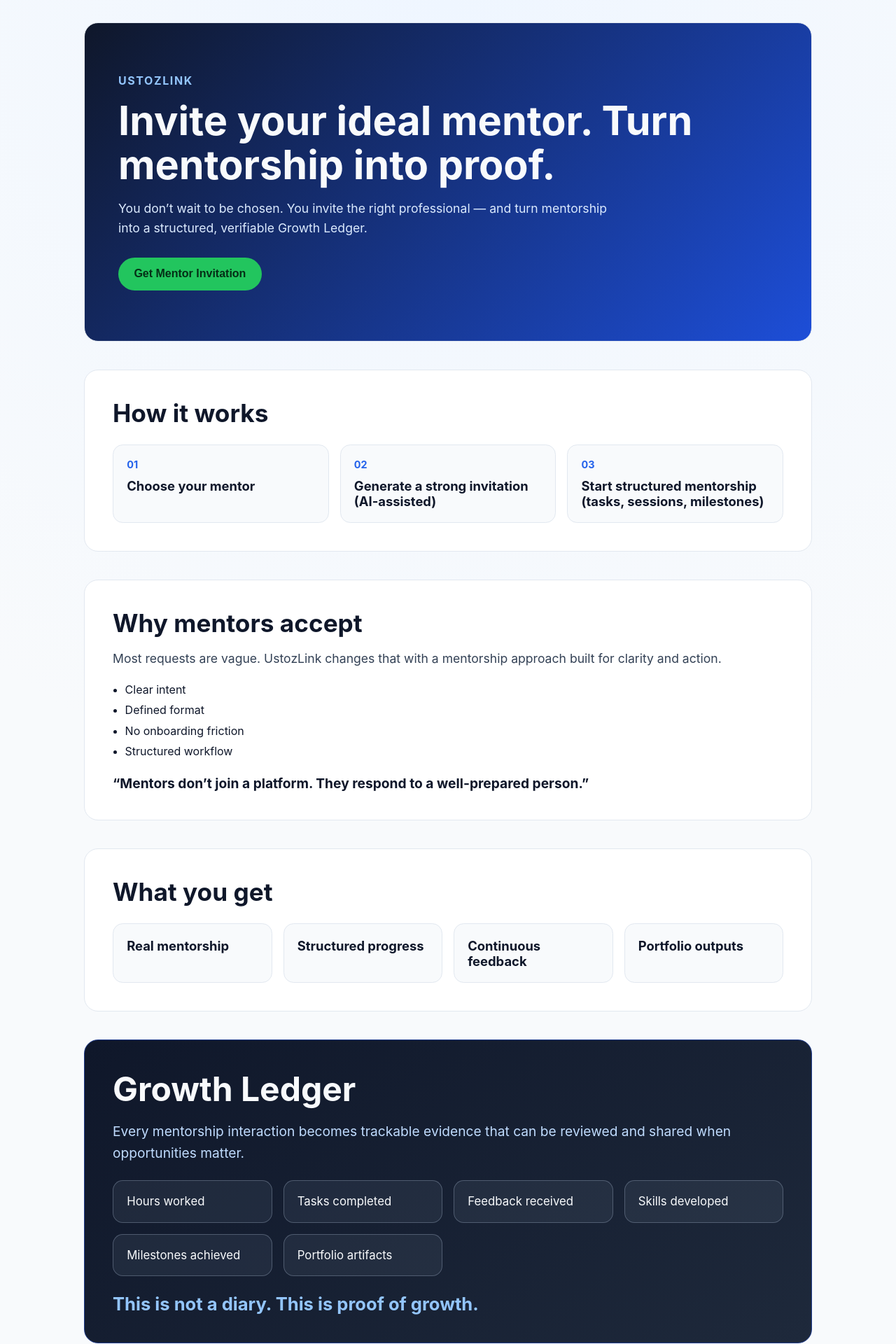
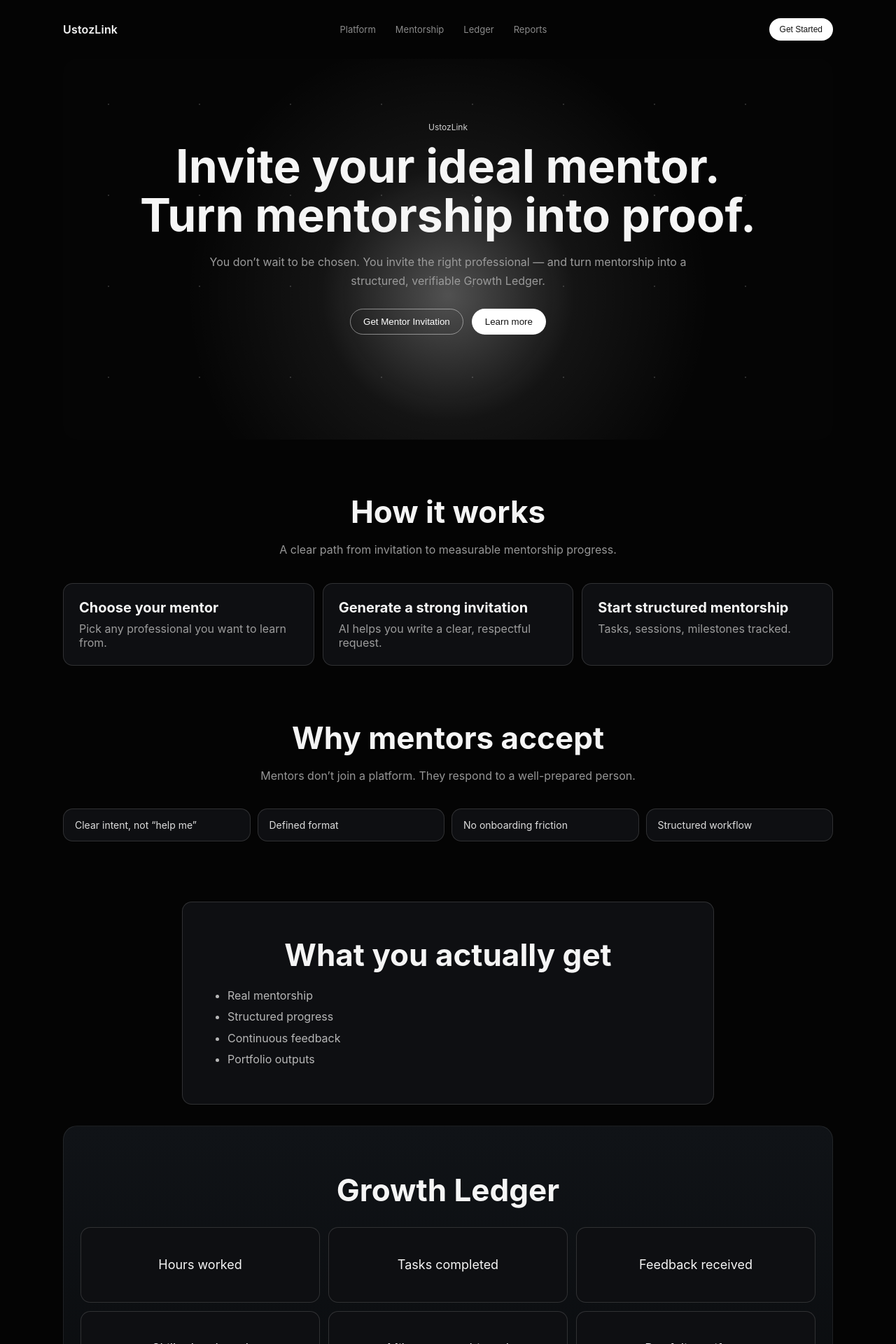
Before and after one commit to EnergyDead/UstozLink, a React (Vite) app: page / in a window 1280 px wide. Shown: the top 1920 px of the page at 70% size. Built offline with nearby package versions, Linux system fonts and the light colour scheme.

Commit message:
Rebuild landing page to match dark reference layout

```diff
--- a/src/App.css
+++ b/src/App.css
@@ -1,181 +1,108 @@
 :root {
-  font-family: Inter, system-ui, -apple-system, BlinkMacSystemFont, 'Segoe UI', sans-serif;
-  color: #0f172a;
-  background: #f8fafc;
+  font-family: Inter, system-ui, -apple-system, Segoe UI, Roboto, Arial, sans-serif;
 }
 
-* {
-  box-sizing: border-box;
-}
+* { box-sizing: border-box; }
 
 body {
   margin: 0;
-  background: radial-gradient(circle at top, #eff6ff, #f8fafc 45%);
-  color: #0f172a;
+  background: #040404;
+  color: #f5f5f5;
 }
 
-.page {
-  width: min(1040px, 92vw);
-  margin: 0 auto;
-  padding: 2rem 0 4rem;
+.site {
+  min-height: 100vh;
+  padding-bottom: 60px;
 }
 
-.section {
-  margin-top: 2.5rem;
-  padding: 2.5rem;
-  border-radius: 1.25rem;
-  background: #ffffff;
-  border: 1px solid #e2e8f0;
+.wrap {
+  width: min(1100px, 92vw);
+  margin: 0 auto;
 }
 
-.hero {
-  margin-top: 0;
-  padding: 4.5rem 3rem;
-  background: linear-gradient(135deg, #0f172a, #1d4ed8);
-  color: #f8fafc;
+.top-nav {
+  height: 84px;
+  display: flex;
+  align-items: center;
+  justify-content: space-between;
 }
 
-.eyebrow {
-  margin: 0 0 1rem;
-  font-weight: 700;
-  letter-spacing: 0.1em;
-  text-transform: uppercase;
-  color: #93c5fd;
+.logo { font-weight: 600; letter-spacing: 0.01em; }
+.nav-links { display: flex; gap: 28px; }
+.nav-links a, .footer-links a { color: #8b8b8b; text-decoration: none; font-size: 13px; }
+
+.btn { border-radius: 999px; padding: 10px 18px; border: 1px solid transparent; background: transparent; color: #fff; }
+.btn-small { font-size: 12px; padding: 8px 14px; }
+.btn-light { background: #fff; color: #111; }
+.btn-outline { border-color: rgba(255,255,255,.45); }
+
+.hero {
+  text-align: center;
+  padding: 90px 24px 150px;
+  border-radius: 20px;
+  background:
+    radial-gradient(circle at center 62%, rgba(255,255,255,.3) 0%, rgba(255,255,255,.06) 28%, transparent 58%),
+    #050505;
+  position: relative;
+  overflow: hidden;
 }
 
-h1 {
-  font-size: clamp(2rem, 5vw, 3.6rem);
-  margin: 0 0 1rem;
-  line-height: 1.1;
+.particles { position: absolute; inset: 0; background-image: radial-gradient(#c9c9c9 1px, transparent 1px); background-size: 130px 130px; opacity: .2; pointer-events: none; }
+.eyebrow { color: #d0d0d0; font-size: 12px; margin: 0 0 14px; position: relative; }
+h1 { margin: 0; font-size: clamp(36px, 6vw, 66px); line-height: 1.06; position: relative; }
+.subtext { max-width: 740px; margin: 18px auto 0; color: #9b9b9b; line-height: 1.7; position: relative; }
+.actions { margin-top: 26px; display: flex; gap: 12px; justify-content: center; position: relative; }
+
+.section { padding: 76px 0 0; }
+h2 { margin: 0; text-align: center; font-size: clamp(28px, 4vw, 44px); }
+.section-sub { margin: 14px auto 0; max-width: 680px; text-align: center; color: #969696; line-height: 1.65; }
+.emphasis { max-width: 760px; }
+
+.grid { margin-top: 34px; display: grid; gap: 12px; }
+.grid.three { grid-template-columns: repeat(3, minmax(0, 1fr)); }
+.grid.four { grid-template-columns: repeat(4, minmax(0, 1fr)); }
+
+.card, .mini-card, .media-card, .showcase-card, .mock-panel {
+  background: #0e0f12;
+  border: 1px solid rgba(255,255,255,.14);
+  border-radius: 14px;
 }
+.card { padding: 22px; }
+.card h3 { margin: 0 0 8px; font-size: 20px; }
+.card p { margin: 0; color: #9c9c9c; }
 
-h2 {
-  font-size: clamp(1.6rem, 3vw, 2.2rem);
-  margin: 0 0 1rem;
+.mini-card { padding: 14px 16px; color: #ddd; font-size: 14px; }
+.compact-cards { gap: 10px; }
+
+.showcase { padding-top: 86px; }
+.showcase-card { max-width: 760px; margin: 0 auto; padding: 48px 46px; }
+.showcase-card ul { margin: 16px 0 0; padding-left: 18px; color: #b7b7b7; line-height: 1.9; }
+
+.ledger-section { margin-top: 30px; padding: 64px 24px; border-radius: 20px; background: linear-gradient(180deg, #101317, #090b0d); border: 1px solid rgba(255,255,255,.08); }
+.ledger-grid { margin-top: 26px; }
+.media-card { min-height: 108px; display: grid; place-items: center; font-size: 18px; }
+.strong { margin-top: 24px; font-size: 22px; color: #fff; }
+
+.split { display: grid; grid-template-columns: 1fr 1fr; gap: 26px; align-items: stretch; }
+.split h2, .split .section-sub { text-align: left; margin-left: 0; }
+.report-list { margin: 20px 0 0; padding-left: 20px; color: #d2d2d2; line-height: 1.9; }
+.mock-panel { min-height: 280px; background: linear-gradient(140deg, #14161c, #0d0f13); position: relative; }
+
+.more-features h2 { text-align: left; }
+.text-grid article h3 { margin: 0 0 10px; font-size: 20px; }
+.text-grid article p { margin: 0; color: #979797; }
+
+.final-cta { margin-top: 36px; padding: 60px 30px; border-radius: 16px; background: linear-gradient(135deg, #11141a, #191c23); border: 1px solid rgba(255,255,255,.14); text-align: center; }
+.final-cta .btn { margin-top: 18px; }
+
+.footer { margin-top: 62px; padding: 24px 0; border-top: 1px solid rgba(255,255,255,.1); display: flex; justify-content: space-between; align-items: center; }
+.footer-links { display: flex; gap: 18px; }
+
+@media (max-width: 920px) {
+  .grid.three, .grid.four, .split { grid-template-columns: 1fr 1fr; }
 }
-
-h3 {
-  margin: 0;
-  font-size: 1.15rem;
+@media (max-width: 680px) {
+  .nav-links { display: none; }
+  .grid.three, .grid.four, .split { grid-template-columns: 1fr; }
+  .hero { padding: 70px 18px 120px; }
 }
-
-.hero-subtext,
-.muted {
-  margin: 0;
-  font-size: 1.1rem;
-  line-height: 1.6;
-  color: #334155;
-}
-
-.hero-subtext {
-  color: #dbeafe;
-  max-width: 700px;
-  margin-bottom: 1.75rem;
-}
-
-.primary-button {
-  border: none;
-  border-radius: 999px;
-  padding: 0.9rem 1.4rem;
-  font-size: 1rem;
-  font-weight: 700;
-  cursor: pointer;
-  background: #22c55e;
-  color: #052e16;
-}
-
-.cards-grid,
-.ledger-grid {
-  margin-top: 1.5rem;
-  display: grid;
-  gap: 1rem;
-  grid-template-columns: repeat(auto-fit, minmax(220px, 1fr));
-}
-
-.card,
-.ledger-item {
-  padding: 1.2rem;
-  border-radius: 0.9rem;
-  background: #f8fafc;
-  border: 1px solid #e2e8f0;
-}
-
-.step-number {
-  margin: 0 0 0.7rem;
-  font-size: 0.9rem;
-  color: #2563eb;
-  font-weight: 700;
-}
-
-.list {
-  margin: 1.2rem 0 0;
-  padding-left: 1.1rem;
-  display: grid;
-  gap: 0.6rem;
-}
-
-.key-line {
-  margin: 1.5rem 0 0;
-  font-weight: 700;
-  font-size: 1.2rem;
-}
-
-.growth-ledger {
-  background: linear-gradient(145deg, #0f172a, #1e293b);
-  border-color: #1e3a8a;
-  color: #f8fafc;
-}
-
-.growth-ledger h2 {
-  font-size: clamp(2rem, 4vw, 3rem);
-}
-
-.growth-lead {
-  margin: 0;
-  font-size: 1.2rem;
-  line-height: 1.6;
-  color: #bfdbfe;
-}
-
-.ledger-item {
-  background: rgba(148, 163, 184, 0.1);
-  border: 1px solid rgba(148, 163, 184, 0.4);
-}
-
-.ledger-item p {
-  margin: 0;
-  font-size: 1.05rem;
-}
-
-.growth-key {
-  font-size: clamp(1.3rem, 2vw, 1.7rem);
-  color: #93c5fd;
-}
-
-.pill-list {
-  list-style: none;
-  margin: 1.2rem 0 0;
-  padding: 0;
-  display: flex;
-  gap: 0.7rem;
-  flex-wrap: wrap;
-}
-
-.pill-list li {
-  background: #dbeafe;
-  color: #1e3a8a;
-  padding: 0.55rem 0.9rem;
-  border-radius: 999px;
-  font-weight: 600;
-}
-
-.final-cta {
-  text-align: center;
-}
-
-@media (max-width: 700px) {
-  .section,
-  .hero {
-    padding: 2rem 1.3rem;
-  }
-}
--- a/src/App.jsx
+++ b/src/App.jsx
@@ -1,22 +1,145 @@
 import './App.css';
-import { Hero } from './components/Hero';
-import { HowItWorks } from './components/HowItWorks';
-import { WhyMentorsAccept } from './components/WhyMentorsAccept';
-import { WhatYouGet } from './components/WhatYouGet';
-import { GrowthLedger } from './components/GrowthLedger';
-import { InstitutionalReporting } from './components/InstitutionalReporting';
-import { FinalCTA } from './components/FinalCTA';
+
+const howItWorks = [
+  {
+    title: 'Choose your mentor',
+    text: 'Pick any professional you want to learn from.',
+  },
+  {
+    title: 'Generate a strong invitation',
+    text: 'AI helps you write a clear, respectful request.',
+  },
+  {
+    title: 'Start structured mentorship',
+    text: 'Tasks, sessions, milestones tracked.',
+  },
+];
+
+const mentorReasons = [
+  'Clear intent, not “help me”',
+  'Defined format',
+  'No onboarding friction',
+  'Structured workflow',
+];
+
+const whatYouGet = ['Real mentorship', 'Structured progress', 'Continuous feedback', 'Portfolio outputs'];
+
+const ledgerItems = [
+  'Hours worked',
+  'Tasks completed',
+  'Feedback received',
+  'Skills developed',
+  'Milestones achieved',
+  'Portfolio artifacts',
+];
+
+const reports = ['University', 'Internships', 'Employers', 'Grants', 'Accelerators'];
+
+const moreFeatures = ['Structured mentorship', 'Real outcomes', 'No chaos', 'Mentor-first experience'];
+
+function Header() {
+  return (
+    <header className="top-nav wrap">
+      <div className="logo">UstozLink</div>
+      <nav className="nav-links" aria-label="Main navigation">
+        <a href="#">Platform</a>
+        <a href="#">Mentorship</a>
+        <a href="#">Ledger</a>
+        <a href="#">Reports</a>
+      </nav>
+      <button className="btn btn-small btn-light" type="button">Get Started</button>
+    </header>
+  );
+}
 
 function App() {
   return (
-    <div className="page">
-      <Hero />
-      <HowItWorks />
-      <WhyMentorsAccept />
-      <WhatYouGet />
-      <GrowthLedger />
-      <InstitutionalReporting />
-      <FinalCTA />
+    <div className="site">
+      <Header />
+
+      <section className="hero wrap">
+        <div className="particles" aria-hidden="true" />
+        <p className="eyebrow">UstozLink</p>
+        <h1>Invite your ideal mentor.<br />Turn mentorship into proof.</h1>
+        <p className="subtext">You don’t wait to be chosen. You invite the right professional — and turn mentorship into a structured, verifiable Growth Ledger.</p>
+        <div className="actions">
+          <button className="btn btn-outline" type="button">Get Mentor Invitation</button>
+          <button className="btn btn-light" type="button">Learn more</button>
+        </div>
+      </section>
+
+      <section className="section wrap">
+        <h2>How it works</h2>
+        <p className="section-sub">A clear path from invitation to measurable mentorship progress.</p>
+        <div className="grid three">
+          {howItWorks.map((item) => (
+            <article className="card" key={item.title}><h3>{item.title}</h3><p>{item.text}</p></article>
+          ))}
+        </div>
+      </section>
+
+      <section className="section wrap">
+        <h2>Why mentors accept</h2>
+        <p className="section-sub emphasis">Mentors don’t join a platform. They respond to a well-prepared person.</p>
+        <div className="grid four compact-cards">
+          {mentorReasons.map((reason) => (
+            <article className="mini-card" key={reason}>{reason}</article>
+          ))}
+        </div>
+      </section>
+
+      <section className="section wrap showcase">
+        <div className="showcase-card">
+          <h2>What you actually get</h2>
+          <ul>
+            {whatYouGet.map((item) => <li key={item}>{item}</li>)}
+          </ul>
+        </div>
+      </section>
+
+      <section className="section wrap ledger-section">
+        <h2>Growth Ledger</h2>
+        <div className="grid three ledger-grid">
+          {ledgerItems.map((item) => <article className="media-card" key={item}>{item}</article>)}
+        </div>
+        <p className="section-sub strong">This is not a diary. This is proof of growth.</p>
+      </section>
+
+      <section className="section wrap split">
+        <div>
+          <h2>Institutional Reporting</h2>
+          <p className="section-sub">Export your Growth Ledger for:</p>
+          <ul className="report-list">{reports.map((r) => <li key={r}>{r}</li>)}</ul>
+        </div>
+        <div className="mock-panel" aria-hidden="true" />
+      </section>
+
+      <section className="section wrap more-features">
+        <h2>More features</h2>
+        <div className="grid four text-grid">
+          {moreFeatures.map((item) => (
+            <article key={item}>
+              <h3>{item}</h3>
+              <p>Designed to keep mentorship focused, measurable, and outcome-driven.</p>
+            </article>
+          ))}
+        </div>
+      </section>
+
+      <section className="section wrap final-cta">
+        <h2>Start your first mentor invitation</h2>
+        <button className="btn btn-light" type="button">Get started</button>
+      </section>
+
+      <footer className="footer wrap">
+        <div className="logo">UstozLink</div>
+        <div className="footer-links">
+          <a href="#">Product</a>
+          <a href="#">Privacy</a>
+          <a href="#">Terms</a>
+          <a href="#">Contact</a>
+        </div>
+      </footer>
     </div>
   );
 }
--- a/src/index.css
+++ b/src/index.css
@@ -0,0 +1,3 @@
+html, body, #root {
+  width: 100%;
+}
```
